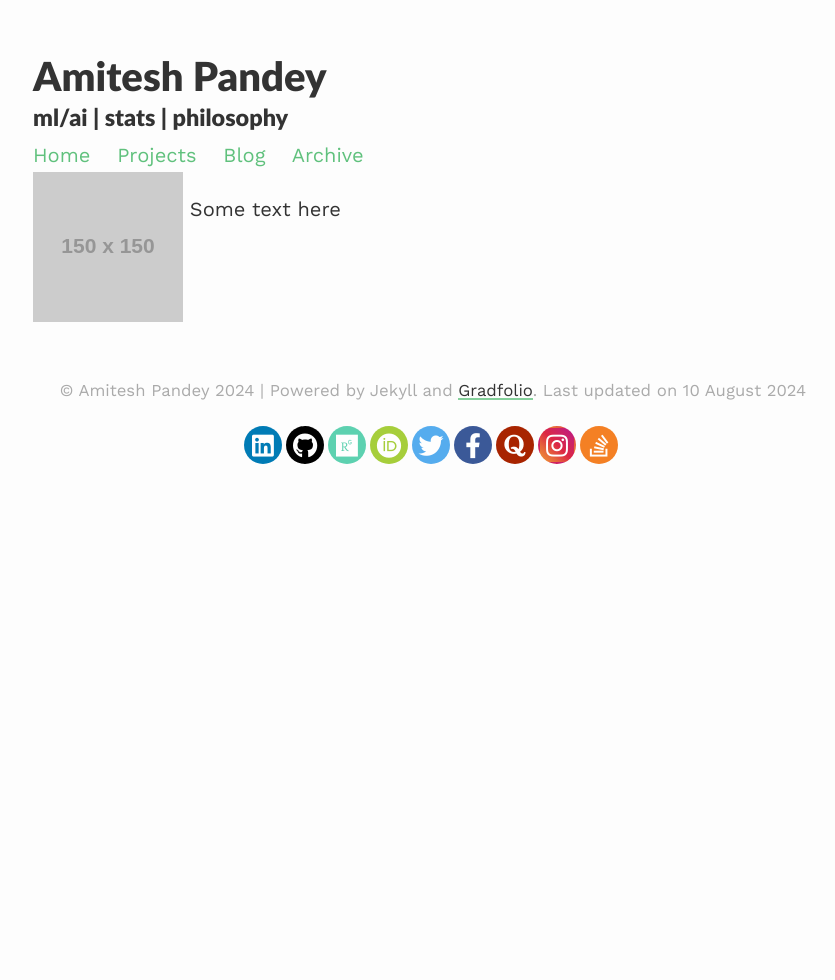
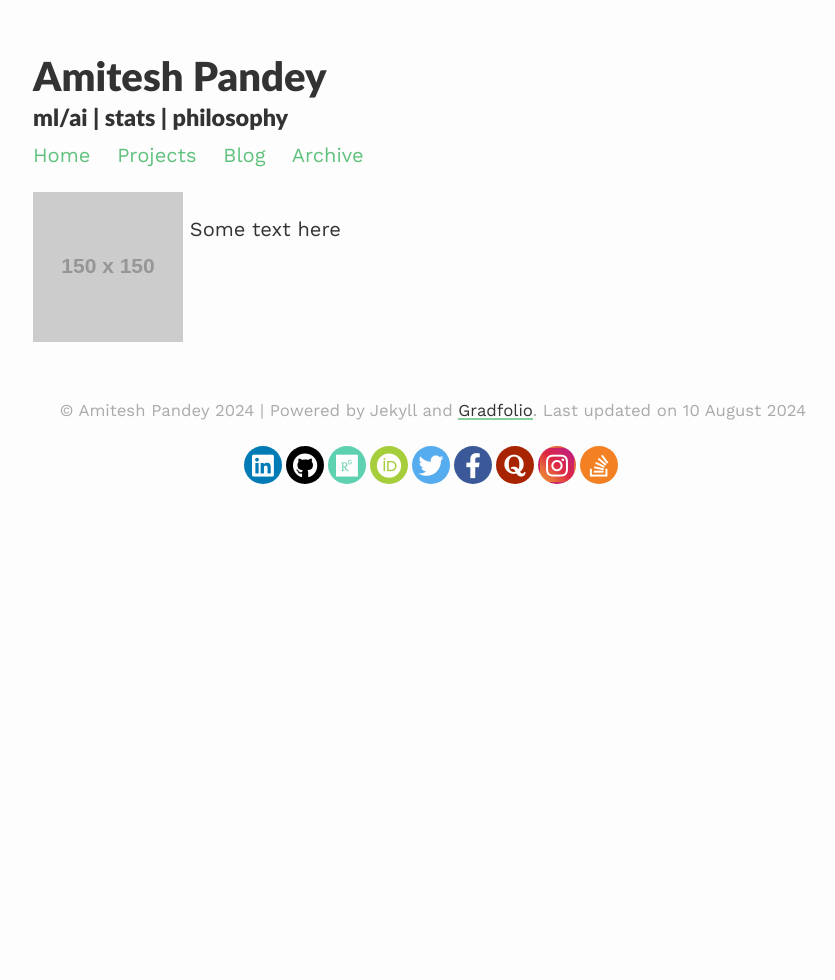
Before and after one commit to pandeyamitesh/pandeyamitesh, a Jekyll site: the page built from research/index.html, in a window 1280 px wide. Shown: the whole page, without its empty margins (207-1042 px from the left). Built offline with Jekyll 4.4.1, drawn with Linux system fonts in a browser that asks for light colours; nearby versions of some CDN libraries.

Commit message:
Update style.scss

```diff
--- a/assets/css/_sass/style.scss
+++ b/assets/css/_sass/style.scss
@@ -198,3 +198,7 @@ blockquote {
 .article-list {
   margin: 1em 0;
 }
+
+.research-list {
+  margin: 1em 0;
+}
```
